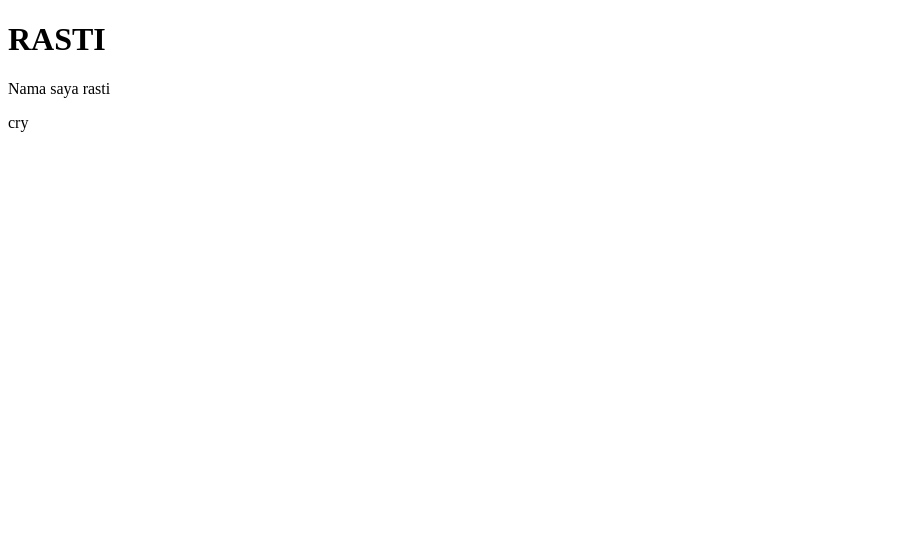
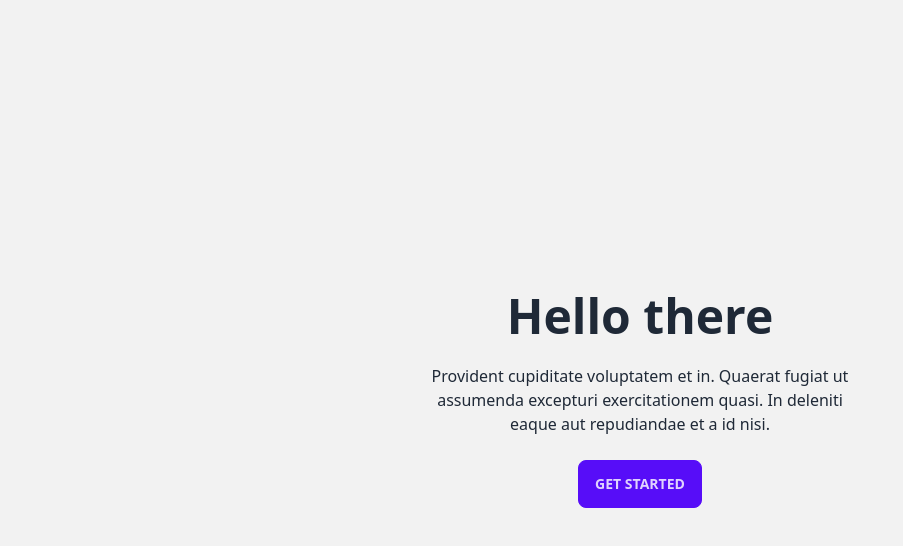
Before and after one commit to rastiaulia/profil, a plain HTML site: page index.html in a window 1280 px wide. Shown: the whole page, without its empty margins (0-903 px from the left). Drawn offline with nearby package versions, Linux system fonts and the light colour scheme.

Commit message:
Update index.html

```diff
--- a/index.html
+++ b/index.html
@@ -4,11 +4,19 @@
  <meta charset="UTF-8">
  <meta http-equiv="X-UA-Compatible" content="IE=edge">
  <meta name="viewport" content="width=device-width, initial-scale=1.0">
+ <link href="https://cdn.jsdelivr.net/npm/daisyui@3.9.2/dist/full.css" rel="stylesheet" type="text/css" />
+ <script src="https://cdn.tailwindcss.com"></script>
  <title>Document</title>
 </head>
 <body>
- <h1>RASTI</h1>
- <p>Nama saya rasti</p>
- <p>cry</p>
+<div class="hero min-h-screen bg-base-200">
+  <div class="hero-content text-center">
+    <div class="max-w-md">
+      <h1 class="text-5xl font-bold">Hello there</h1>
+      <p class="py-6">Provident cupiditate voluptatem et in. Quaerat fugiat ut assumenda excepturi exercitationem quasi. In deleniti eaque aut repudiandae et a id nisi.</p>
+      <button class="btn btn-primary">Get Started</button>
+    </div>
+  </div>
+</div>
 </body>
 </html>
```
